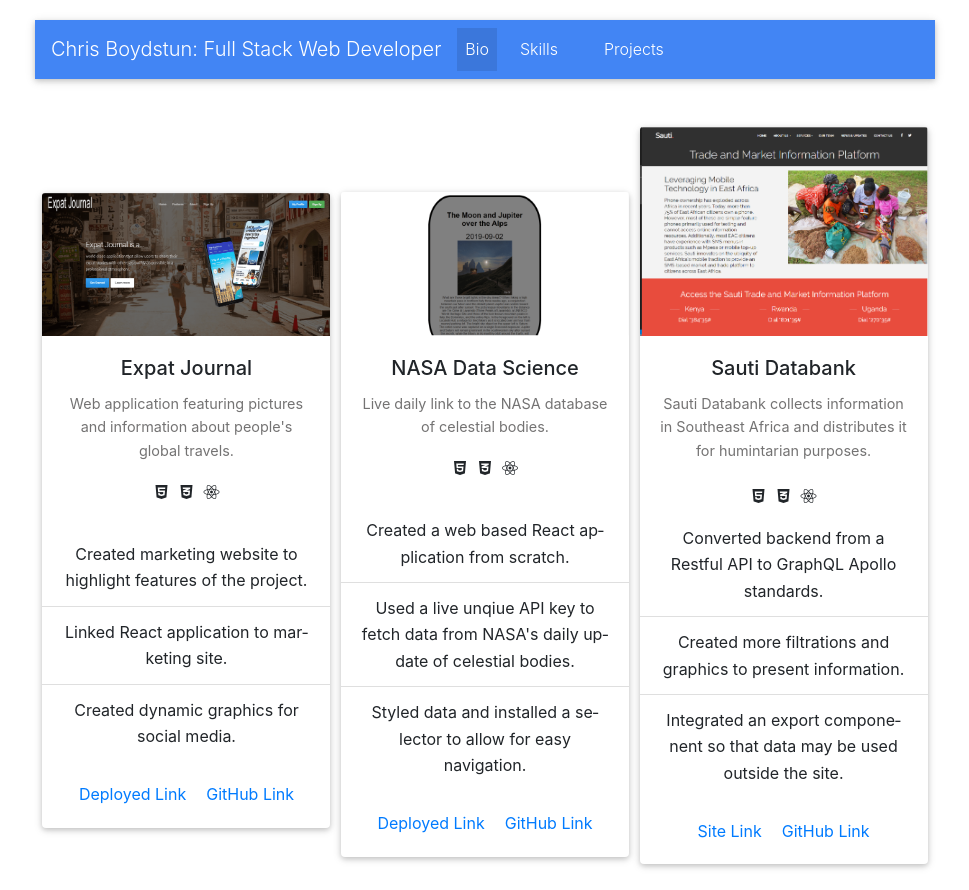
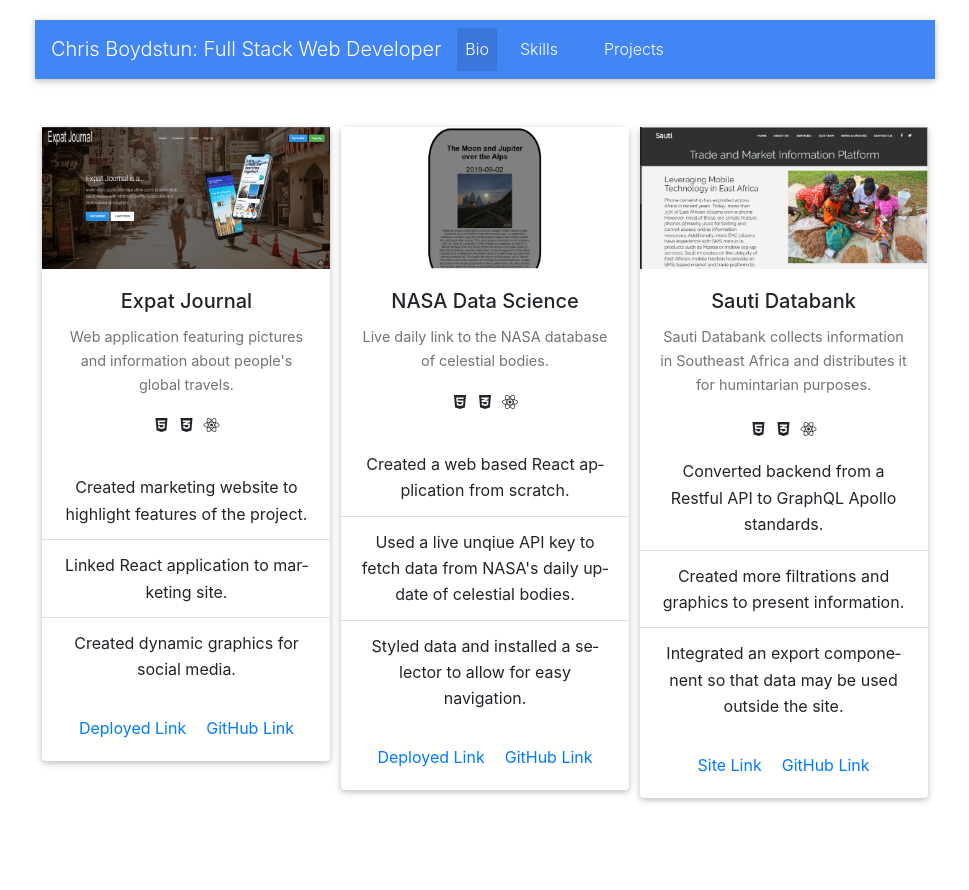
Before and after one commit to cboydstun/react-portfolio, a React (Create React App) app: page /Projects in a window 1280 px wide. Shown: the whole page, without its empty margins (155-1124 px from the left). After the commit the page ends 823 px from the top, so only its background shows below. Built offline with nearby package versions, Linux system fonts and the light colour scheme.

Commit message:
added font awesome

```diff
--- a/src/pages/Projects/Projects.js
+++ b/src/pages/Projects/Projects.js
@@ -1,6 +1,6 @@
 import React from 'react';
 import { Card, ListGroup, ListGroupItem } from 'react-bootstrap';
-import { MDBIcon } from "mdbreact";
+import { MDBIcon, MDBView, MDBMask } from "mdbreact";
 
 
 import expat from './Images/expatjournal.png'
@@ -8,6 +8,7 @@
 import sauti from './Images/sauti.png'
 
 import './Projects.css'
+
 
 class Projects extends React.PureComponent {
   render() {
@@ -27,7 +28,13 @@
     return (
       <React.Fragment style = {box}>
         <Card style={styles}>
-          <Card.Img variant="top" src={expat} href="https://expat-marketing-cb.netlify.com/"/>
+          <MDBView hover zoom>
+            <img
+              src={expat}
+              className="img-fluid"
+              alt="Expat Journal"
+            />
+          </MDBView>
           <Card.Body>
             <Card.Title>Expat Journal</Card.Title>
             <Card.Text>
@@ -51,8 +58,14 @@
         </Card>
 
         <Card style={styles}>
-        <Card.Img variant="top" src={nasa} />
-        <Card.Body>
+          <MDBView hover zoom>
+            <img
+              src={nasa}
+              className="img-fluid"
+              alt="NASA"
+            />
+          </MDBView>
+          <Card.Body>
           <Card.Title>NASA Data Science</Card.Title>
           <Card.Text>
             Live daily link to the NASA database of celestial bodies.
@@ -75,7 +88,13 @@
         </Card>
 
         <Card style={styles}>
-        <Card.Img variant="top" src={sauti} />
+        <MDBView hover zoom>
+          <img
+            src={sauti}
+            className="img-fluid"
+            alt="NASA"
+          />
+        </MDBView>
         <Card.Body>
           <Card.Title>Sauti Databank</Card.Title>
           <Card.Text>
```
Also changed, not shown: src/pages/Projects/Images/NASA.png, src/pages/Projects/Images/sauti.png.
